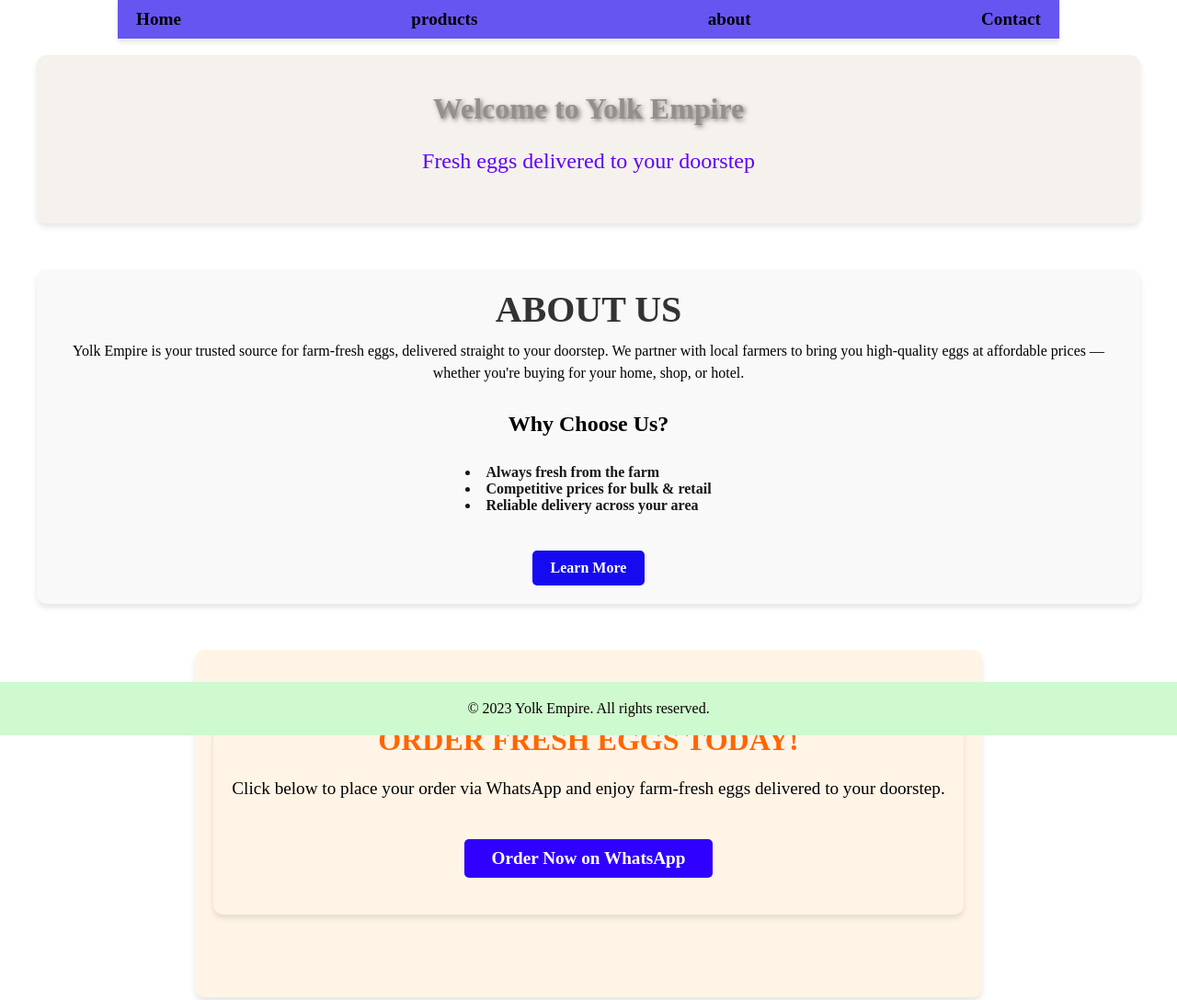
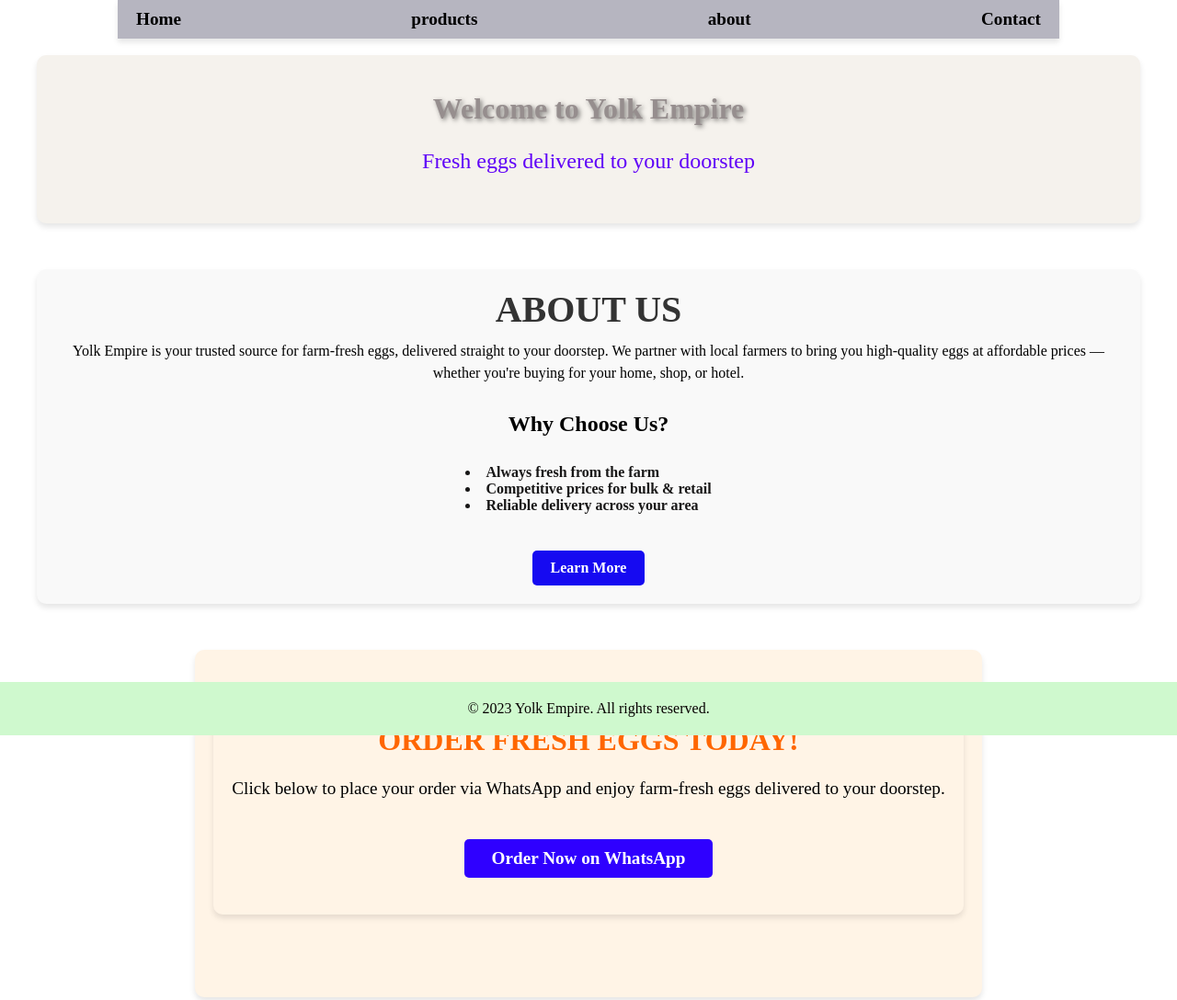
Before and after one commit to Joelngari/Yolk-empire-website, a plain HTML site: page index.html in a window 1280 px wide. Shown: the top 1088 px of the page at 92% size. Drawn offline with Linux system fonts and the light colour scheme.

Commit message:
stramlined the navigation bar

```diff
--- a/style.css
+++ b/style.css
@@ -18,7 +18,7 @@ body{
 }
 
 nav{
-  background-color: #2409edb0;
+  background-color: #9694a4b0;
   box-shadow: 0 4px 6px rgba(0, 0, 0, 0.1);
   padding: 10px 20px;
   width: 80%;
```
